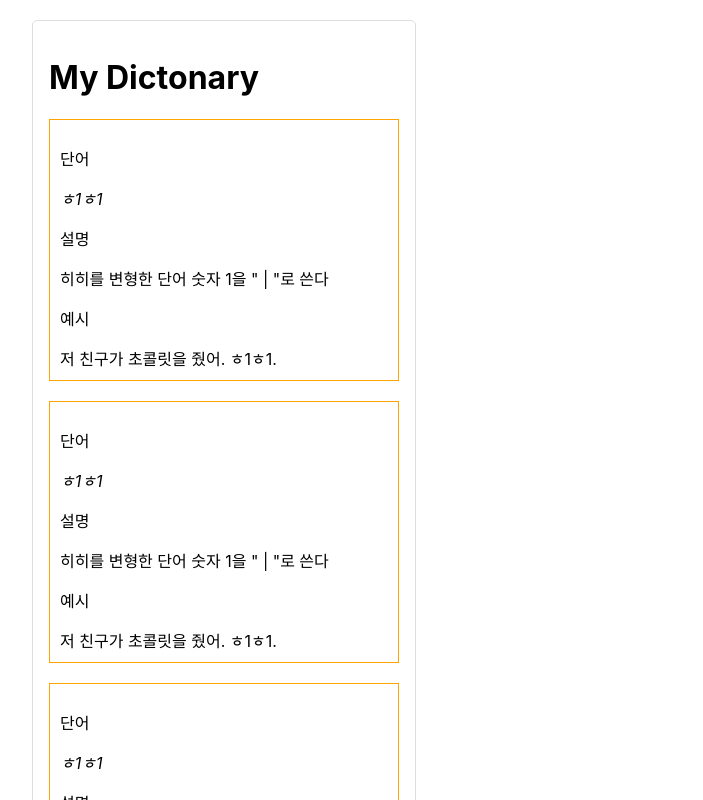
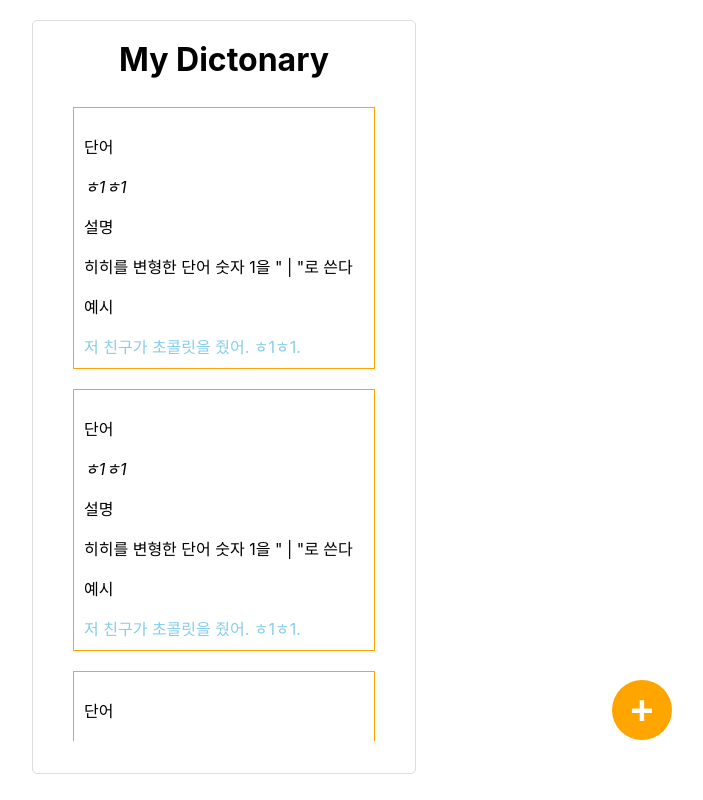
Before and after one commit to minjujung/sparta_dictionary, a React (Create React App) app: page / in a window 1280 px wide. Shown: the top 800 px of the page, without its empty margins (416-1119 px from the left). Built offline with nearby package versions, Linux system fonts and the light colour scheme; no server answers; the database is empty.

Commit message:
Edit Main Css

```diff
--- a/src/Create.js
+++ b/src/Create.js
@@ -12,14 +12,17 @@ const Create = (props) => {
   const dispatch = useDispatch();
 
   return (
-    <>
-      <InputContainer>
+    <CreateContainer>
+      <Header>
+        <h1>단어추가하기</h1>
+      </Header>
+      <InputContainerFirst>
         <label>
           단어
           <br />
           <input type="text" id="word" ref={wordInput} />
         </label>
-      </InputContainer>
+      </InputContainerFirst>
       <InputContainer>
         <label>
           설명
@@ -48,9 +51,36 @@ const Create = (props) => {
       >
         추가하기
       </button>
-    </>
+    </CreateContainer>
   );
 };
+
+const CreateContainer = styled.div`
+  display: flex;
+  flex-direction: column;
+  align-items: center;
+  height: 90vh;
+  width: 100%;
+`;
+
+const Header = styled.header`
+  position: fixed;
+  top: 40px;
+  background-color: white;
+  width: 350px;
+  text-align: center;
+  display: flex;
+  justify-content: center;
+  & > h1 {
+    margin: 0;
+  }
+`;
+
+const InputContainerFirst = styled.div`
+  padding: 20px;
+  border: 1px solid black;
+  margin: 70px 0 20px 0;
+`;
 
 const InputContainer = styled.div`
   padding: 20px;
--- a/src/Main.js
+++ b/src/Main.js
@@ -6,11 +6,11 @@ import { useSelector } from "react-redux";
 const Main = (props) => {
   const list = useSelector((state) => state.dictionary.list);
   return (
-    <>
-      <header>
+    <MainContainter>
+      <Header>
         <h1>My Dictonary</h1>
-      </header>
-      <dl>
+      </Header>
+      <ListContainer>
         {list.map((l, idx) => {
           return (
             <WordContainer key={idx}>
@@ -21,23 +21,54 @@ const Main = (props) => {
               <p>설명</p>
               <dd>{l.mean}</dd>
               <p>예시</p>
-              <dd>{l.ex}</dd>
+              <ExData>{l.ex}</ExData>
             </WordContainer>
           );
         })}
-      </dl>
-      <button
+      </ListContainer>
+      <AddButton
         onClick={() => {
           props.history.push("/create");
         }}
       >
-        +
-      </button>
-    </>
+        <span>+</span>
+      </AddButton>
+    </MainContainter>
   );
 };
 
+const MainContainter = styled.div`
+  display: flex;
+  flex-direction: column;
+  align-items: center;
+  height: 90vh;
+`;
+
+const Header = styled.header`
+  position: fixed;
+  top: 40px;
+  background-color: white;
+  width: 350px;
+  text-align: center;
+  display: flex;
+  justify-content: center;
+  & > h1 {
+    margin: 0;
+  }
+`;
+
+const ListContainer = styled.dl`
+  width: 100%;
+  display: flex;
+  flex-direction: column;
+  align-items: center;
+  margin-top: 70px;
+  overflow-y: scroll;
+  overflow-x: hidden;
+`;
+
 const WordContainer = styled.div`
+  width: 80%;
   border: 1px solid orange;
   padding: 10px;
   margin-bottom: 20px;
@@ -47,4 +78,27 @@ const WordContainer = styled.div`
   }
 `;
 
+const ExData = styled.dd`
+  color: skyblue;
+`;
+
+const AddButton = styled.button`
+  position: fixed;
+  bottom: 60px;
+  right: 15%;
+  width: 60px;
+  height: 60px;
+  border-radius: 40px;
+  border: none;
+  display: flex;
+  justify-content: center;
+  align-items: center;
+  background-color: orange;
+  & > span {
+    font-size: 40px;
+    font-weight: 900;
+    color: white;
+  }
+`;
+
 export default Main;
--- a/src/index.css
+++ b/src/index.css
@@ -1,13 +1,14 @@
 body {
   margin: 0;
-  font-family: -apple-system, BlinkMacSystemFont, 'Segoe UI', 'Roboto', 'Oxygen',
-    'Ubuntu', 'Cantarell', 'Fira Sans', 'Droid Sans', 'Helvetica Neue',
+  font-family: -apple-system, BlinkMacSystemFont, "Segoe UI", "Roboto", "Oxygen",
+    "Ubuntu", "Cantarell", "Fira Sans", "Droid Sans", "Helvetica Neue",
     sans-serif;
   -webkit-font-smoothing: antialiased;
   -moz-osx-font-smoothing: grayscale;
+  overflow-y: hidden;
 }
 
 code {
-  font-family: source-code-pro, Menlo, Monaco, Consolas, 'Courier New',
+  font-family: source-code-pro, Menlo, Monaco, Consolas, "Courier New",
     monospace;
 }
```
